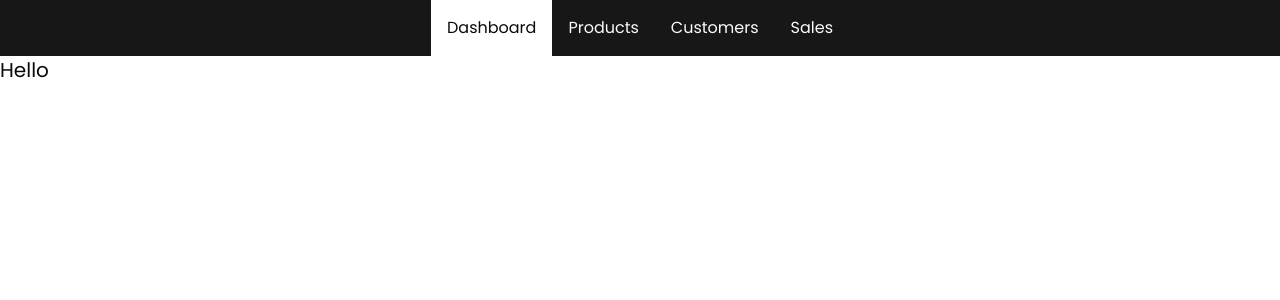
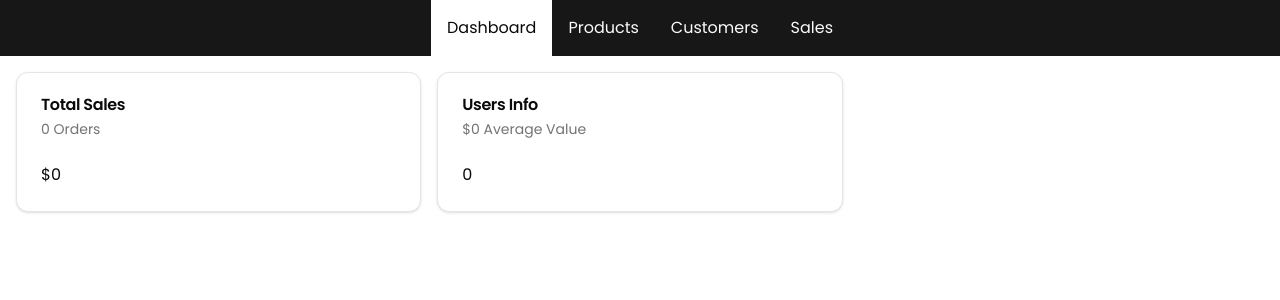
Before and after one commit to a-mancodesss/amanCart, a Next.js app: page /admin in a window 1280 px wide. Shown: the top 300 px of the page. Built offline with nearby package versions, Linux system fonts and the light colour scheme; no server answers; the database is empty.

Commit message:
added loader and 3 cards

```diff
--- /dev/null
+++ b/src/app/admin/loading.tsx
@@ -0,0 +1,12 @@
+import { Loader } from 'lucide-react'
+import React from 'react'
+
+const loading = () => {
+  return (
+    <div className='flex justify-center items-center pt-4'>
+        <Loader size="50" className='animate-spin' />
+    </div>
+  )
+}
+
+export default loading
--- a/src/app/admin/page.tsx
+++ b/src/app/admin/page.tsx
@@ -1,8 +1,87 @@
+import {
+  Card,
+  CardContent,
+  CardDescription,
+  CardHeader,
+  CardTitle,
+} from "@/components/ui/card"
+import db from "@/database/db"
+import { formatCurrency, formatNumber } from "@/lib/formatter"
+interface cardType{
+  title:string
+  description:string
+  content:string
+}
+const CardComponent = ({title,description,content}:cardType) => {
+  return (
+    <Card>
+      <CardHeader>
+        <CardTitle>{title}</CardTitle>
+        <CardDescription>{description}</CardDescription>
+      </CardHeader>
+      <CardContent>
+        <p>{content}</p>
+      </CardContent>
+    </Card>
+  )}
 
-const AdminPage = () => {
+async function getSalesData(){
+const data = await db.order.aggregate({
+  _sum:{pricePaidInCents:true},
+  _count:true,
+})
+// await wait()
+return{
+  amount:(data._sum.pricePaidInCents || 0) /100,
+  numberOfSales: data._count,
+}
+}
+// function wait() {
+//   return new Promise((resolve) => {
+//     setTimeout(resolve, 3000)
+//   })
+// }
+
+
+async function getUserData() {
+  const [userCount,orderData]=await Promise.all([
+    db.user.count(),
+    db.order.aggregate({
+      _sum:{pricePaidInCents:true},
+    }),
+  ])
+  return {
+    userCount,
+    avaerageValuePerUser: userCount ===0?0:(orderData._sum.pricePaidInCents||0)/userCount/100,
+  }
+}
+async function getProductData() {
+  const [activeCount, inactiveCount] = await Promise.all([
+    db.product.count({ where: { isAvailableForPurchase: true } }),
+    db.product.count({ where: { isAvailableForPurchase: false } }),
+  ])
+
+  return { activeCount, inactiveCount }
+}
+const AdminPage = async() => {
+  const [salesData, userData, productData] = await Promise.all([
+    getSalesData(),
+    getUserData(),
+    getProductData(),
+  ])
   return (<>
-    <div className="text-xl">
-      Hello
+    <div className="grid grid-cols-1 md:grid-cols-2 lg:grid-cols-3 gap-4 p-4">
+    <CardComponent
+      title="Total Sales"
+      description={`${formatNumber(salesData.numberOfSales)} Orders`}
+      content={formatCurrency(salesData.amount)}
+  />
+    <CardComponent
+      title="Users Info"
+      description={`${formatCurrency(userData.avaerageValuePerUser)} Average Value`}
+      content={formatNumber(userData.userCount)}
+  />
+
     </div>
   </>
   )
--- a/src/app/layout.tsx
+++ b/src/app/layout.tsx
@@ -26,7 +26,7 @@ export default function RootLayout({
   return (
     <html lang="en">
       <body
-        className={`${geistSans.variable} ${geistMono.variable} antialiased`}
+        className={`${geistSans.variable} ${geistMono.variable} antialiased `}
       >
         {children}
       </body>
--- /dev/null
+++ b/src/components/ui/card.tsx
@@ -0,0 +1,76 @@
+import * as React from "react"
+
+import { cn } from "@/lib/utils"
+
+const Card = React.forwardRef<
+  HTMLDivElement,
+  React.HTMLAttributes<HTMLDivElement>
+>(({ className, ...props }, ref) => (
+  <div
+    ref={ref}
+    className={cn(
+      "rounded-xl border bg-card text-card-foreground shadow",
+      className
+    )}
+    {...props}
+  />
+))
+Card.displayName = "Card"
+
+const CardHeader = React.forwardRef<
+  HTMLDivElement,
+  React.HTMLAttributes<HTMLDivElement>
+>(({ className, ...props }, ref) => (
+  <div
+    ref={ref}
+    className={cn("flex flex-col space-y-1.5 p-6", className)}
+    {...props}
+  />
+))
+CardHeader.displayName = "CardHeader"
+
+const CardTitle = React.forwardRef<
+  HTMLParagraphElement,
+  React.HTMLAttributes<HTMLHeadingElement>
+>(({ className, ...props }, ref) => (
+  <h3
+    ref={ref}
+    className={cn("font-semibold leading-none tracking-tight", className)}
+    {...props}
+  />
+))
+CardTitle.displayName = "CardTitle"
+
+const CardDescription = React.forwardRef<
+  HTMLParagraphElement,
+  React.HTMLAttributes<HTMLParagraphElement>
+>(({ className, ...props }, ref) => (
+  <p
+    ref={ref}
+    className={cn("text-sm text-muted-foreground", className)}
+    {...props}
+  />
+))
+CardDescription.displayName = "CardDescription"
+
+const CardContent = React.forwardRef<
+  HTMLDivElement,
+  React.HTMLAttributes<HTMLDivElement>
+>(({ className, ...props }, ref) => (
+  <div ref={ref} className={cn("p-6 pt-0", className)} {...props} />
+))
+CardContent.displayName = "CardContent"
+
+const CardFooter = React.forwardRef<
+  HTMLDivElement,
+  React.HTMLAttributes<HTMLDivElement>
+>(({ className, ...props }, ref) => (
+  <div
+    ref={ref}
+    className={cn("flex items-center p-6 pt-0", className)}
+    {...props}
+  />
+))
+CardFooter.displayName = "CardFooter"
+
+export { Card, CardHeader, CardFooter, CardTitle, CardDescription, CardContent }
--- /dev/null
+++ b/src/database/db.ts
@@ -0,0 +1,15 @@
+import { PrismaClient } from "@prisma/client"
+
+const prismaClientSingleton = () => {
+  return new PrismaClient()
+}
+
+declare global {
+  var prisma: undefined | ReturnType<typeof prismaClientSingleton>
+}
+
+const db = globalThis.prisma ?? prismaClientSingleton()
+
+export default db
+
+if (process.env.NODE_ENV !== "production") globalThis.prisma = db
--- /dev/null
+++ b/src/lib/formatter.ts
@@ -0,0 +1,15 @@
+const CURRENCY_FORMATTER = new Intl.NumberFormat("en-US", {
+    currency: "USD",
+    style: "currency",
+    minimumFractionDigits: 0,
+  })
+
+  export function formatCurrency(amount: number) {
+    return CURRENCY_FORMATTER.format(amount)
+  }
+
+  const NUMBER_FORMATTER = new Intl.NumberFormat("en-US")
+
+  export function formatNumber(number: number) {
+    return NUMBER_FORMATTER.format(number)
+  }
```
